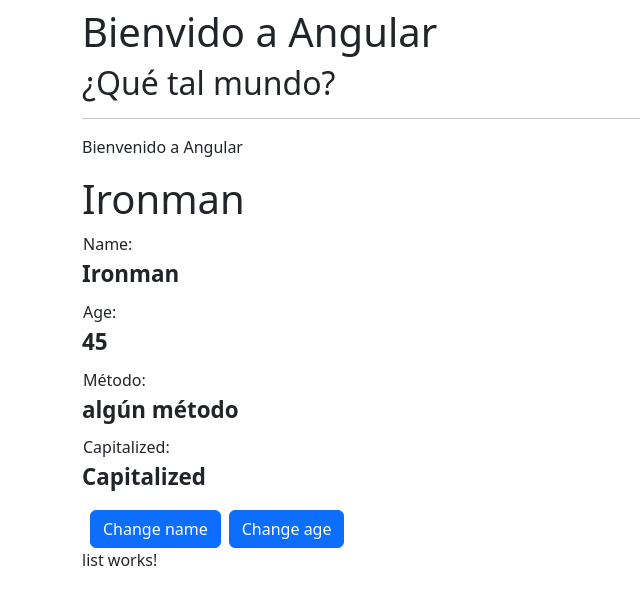
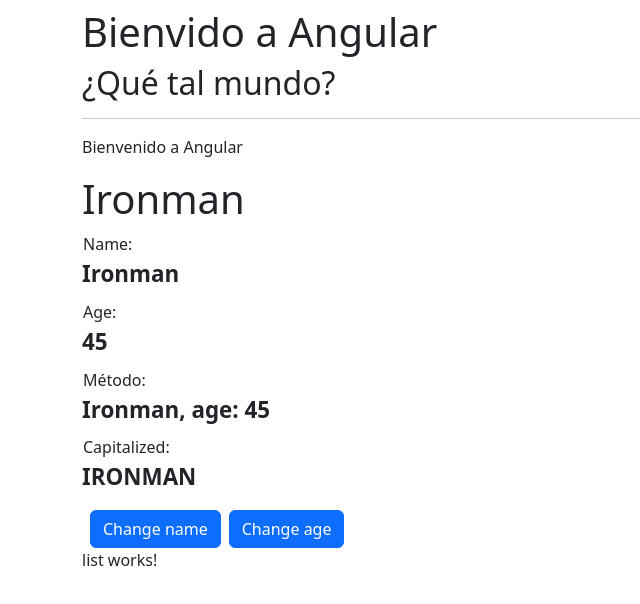
Before and after one commit to rafabo7/curso-angular, an Angular app in the folder 02-bases/: page / in a window 1280 px wide. Shown: the top 604 px of the page, without its empty margins (0-640 px from the left). Built offline with nearby package versions, Linux system fonts and the light colour scheme.

Commit message:
update: hero.component.html with new methods and events

```diff
--- a/02-bases/src/app/heroes/hero/hero.component.html
+++ b/02-bases/src/app/heroes/hero/hero.component.html
@@ -10,17 +10,19 @@
   <dd>{{age}}</dd>
 
   <td>Método:</td>
-  <dd>algún método</dd>
+  <dd>{{ getheroDescription() }}</dd>
 
   <td>Capitalized:</td>
-  <dd>Capitalized</dd>
+  <dd>{{capitalizeName}}</dd>
 
 </dl>
 
-<button class="btn btn-primary mx-2">
+<button (click)="changeHero()"
+class="btn btn-primary mx-2">
   Change name
 </button>
 
-<button class="btn btn-primary">
+<button (click)="changeAge()"
+class="btn btn-primary">
   Change age
 </button>
```
